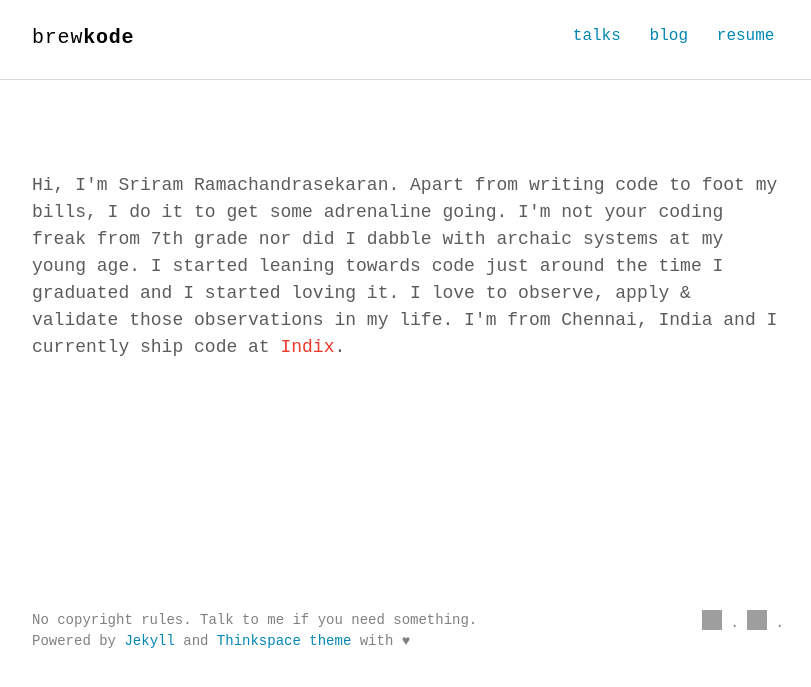
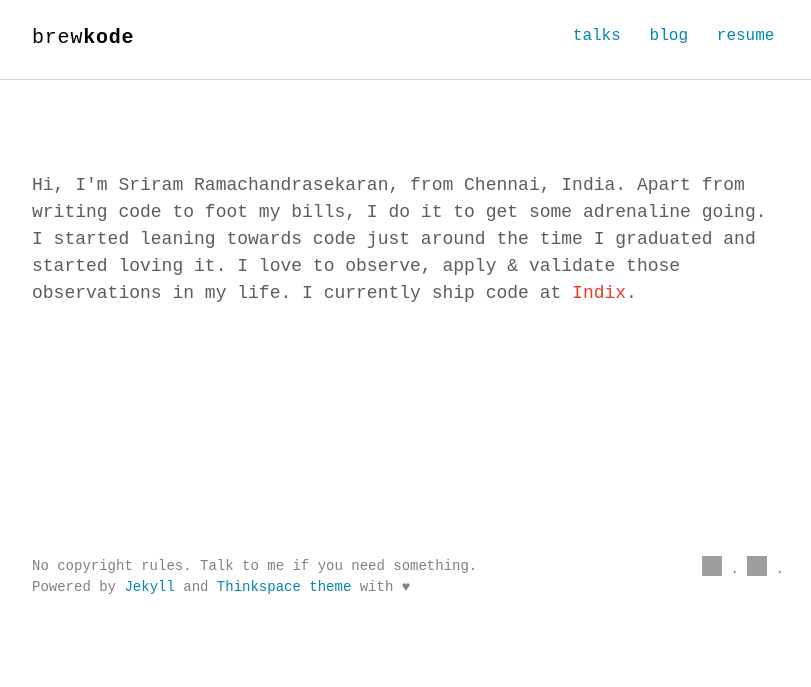
Before and after one commit to brewkode/brewkode.github.io, a Jekyll site: the page built from index.html, in a window 1280 px wide. Shown: the top 687 px of the page, without its empty margins (232-1043 px from the left). Built offline with Jekyll 4.4.1, drawn with Linux system fonts in a browser that asks for light colours; some web fonts are replaced; grey boxes are pictures that could not be loaded.

Commit message:
Updated intro

```diff
--- a/_includes/intro.html
+++ b/_includes/intro.html
@@ -1,5 +1,5 @@
 <section class="intro">
   <div class="container">
-    <p class="lead">Hi, I'm Sriram Ramachandrasekaran. Apart from writing code to foot my bills, I do it to get some adrenaline going. I'm not your coding freak from 7th grade nor did I dabble with archaic systems at my young age. I started leaning towards code just around the time I graduated and I started loving it. I love to observe, apply & validate those observations in my life. I'm from Chennai, India and I currently ship code at <a class="indix" href="https://www.indix.com">Indix</a>.</p>
+    <p class="lead">Hi, I'm Sriram Ramachandrasekaran, from Chennai, India. Apart from writing code to foot my bills, I do it to get some adrenaline going. I started leaning towards code just around the time I graduated and started loving it. I love to observe, apply & validate those observations in my life. I currently ship code at <a class="indix" href="https://www.indix.com">Indix</a>.</p>
   </div>
 </section>
```
